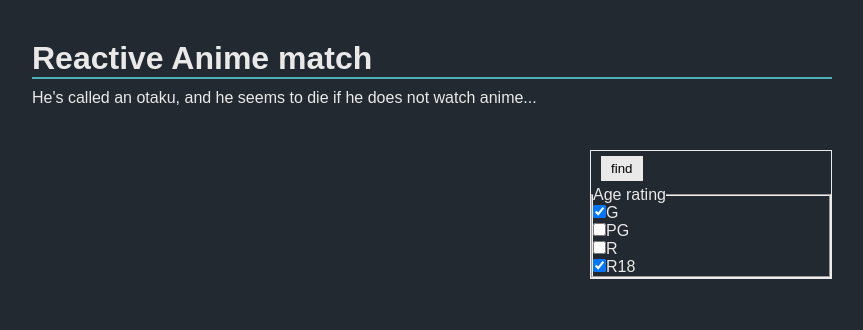
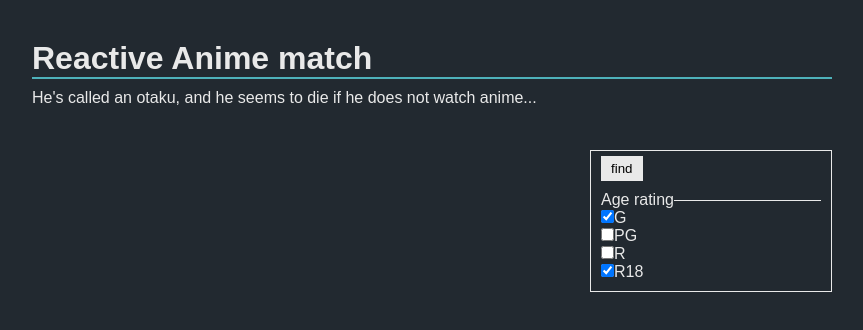
Before and after one commit to meta-panic/andersen-internship-react, a React app: page / in a window 1280 px wide. Shown: the top 330 px of the page, without its empty margins (208-1071 px from the left). Built offline with nearby package versions, Linux system fonts and the light colour scheme.

Commit message:
#1 add new styles to html && change binding to arrow function

```diff
--- a/src/app/Sidebar/Sidebar.jsx
+++ b/src/app/Sidebar/Sidebar.jsx
@@ -19,7 +19,7 @@ class Sidebar extends React.Component {
         this.props.addAnimeInfoHandler(event, this.state);
     };
 
-    handleRatingChange(event) {
+    handleRatingChange = (event) => {
         const { target } = event;
         const isChecked = target.checked;
         const { name } = target;
@@ -38,8 +38,8 @@ class Sidebar extends React.Component {
                 <button className={cx('getAnimeButton')} type="button" onClick={this.onClick}>
                     find
                 </button>
-                <fieldset name="ageRating">
-                    <legend>
+                <fieldset className={cx('ratingFilter')} name="ageRating">
+                    <legend className={cx('filterName')}>
                         Age rating
                     </legend>
                     {['G', 'PG', 'R', 'R18'].map(rating => (
@@ -50,7 +50,7 @@ class Sidebar extends React.Component {
                                     name={rating}
                                     type="checkbox"
                                     checked={this.state.checkedRating.indexOf(rating) > -1}
-                                    onChange={this.handleRatingChange.bind(this)}
+                                    onChange={this.handleRatingChange}
                                 />
                                 {rating}
                             </label>
```
